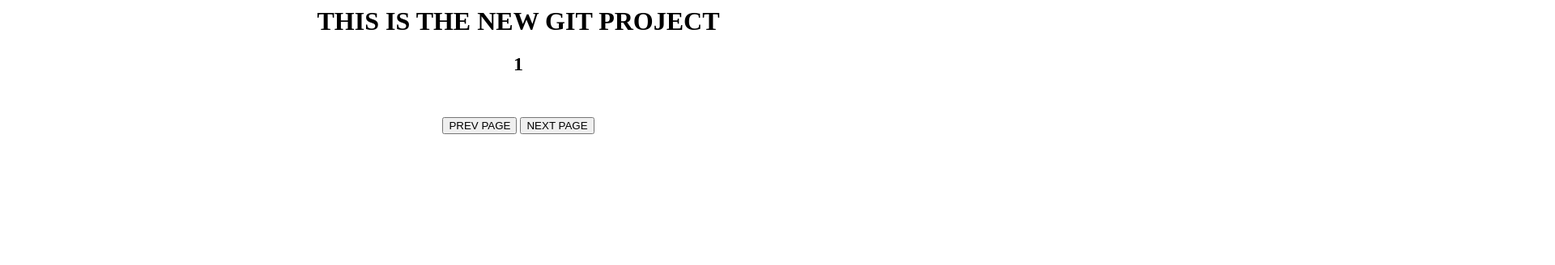
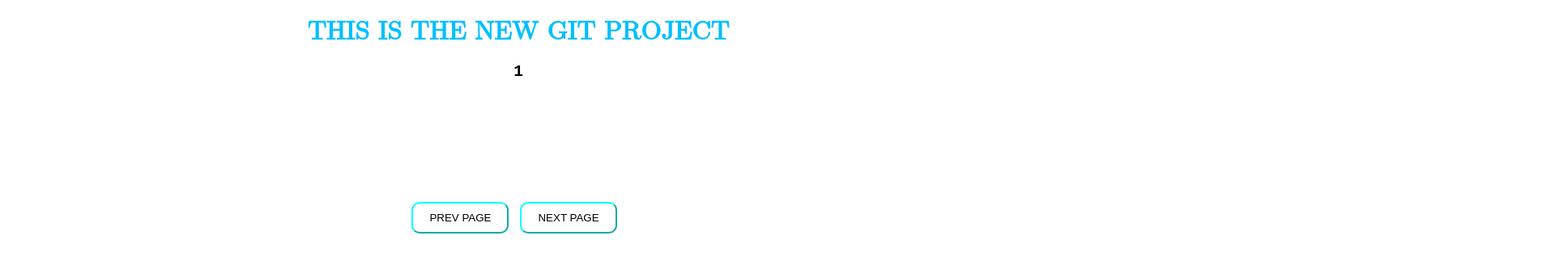
Before and after one commit to bonic-ps/git_issues_repo, a plain HTML site: page index.html in a window 1280 px wide. Shown: the top 328 px of the page at 81% size, 1920 px wide, since content can reach past the window. Drawn offline with Linux system fonts and the light colour scheme; no server answers.

Commit message:
added stylesheet

```diff
--- /dev/null
+++ b/index.css
@@ -0,0 +1,44 @@
+* {
+    margin: 0;
+}
+
+button {
+    border-color: aqua;
+    font-family: sans-serif;
+    color: black;
+    border-radius: 10px;
+    background-color: white;
+    padding: 10px 20px;
+    margin-right: 10px;
+    margin-top: 20px;
+}
+
+
+button:hover{
+    box-shadow: 2px 4px 8px;
+}
+
+
+
+h1 {
+    color: deepskyblue;
+    padding: 20px;
+    font-family: math;
+}
+
+
+h2 {
+    margin-bottom: 10px;
+    font-family: monospace;
+}
+
+
+ol  {
+    padding: 10px;
+    height: 100px;
+    font-size: larger;
+    font-family: monospace;
+    margin: 0 580px;
+    width: 100%;
+    text-align: initial;
+}
--- a/index.html
+++ b/index.html
@@ -1,6 +1,7 @@
 <html>
     <head>
         <script src="./script.js" defer></script>
+        <link rel="stylesheet" href="./index.css">
     </head>
 
     <body style="text-align: center; ">
```
